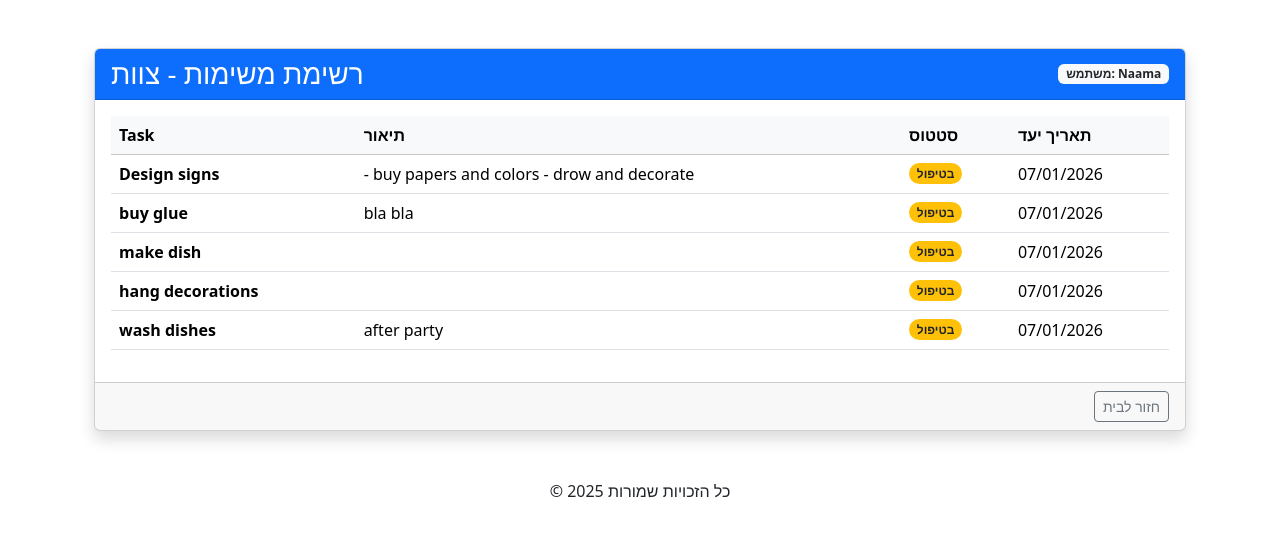
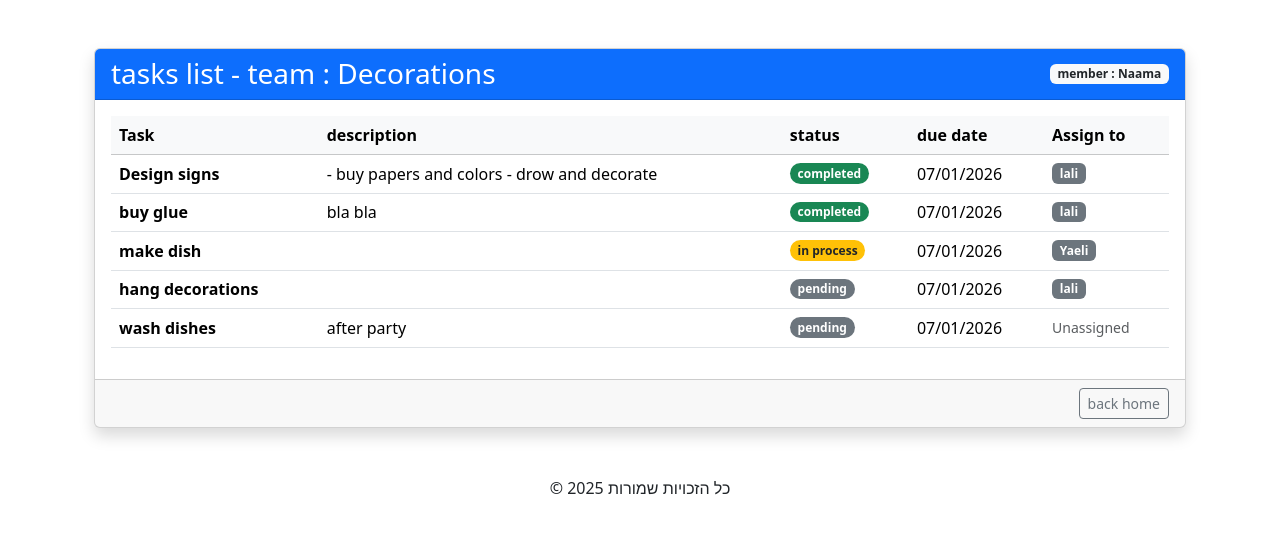
Before and after one commit to naama-git/django-project-tasks, a Django app: template TasksProject/templates/tasksList.html in a window 1280 px wide. Shown: the part 56-593 px from the top of the page. Run offline with Django 5.2, Linux system fonts and the light colour scheme; the template is opened without the code that fills it: values that come from a table or form of the project are taken from there, others are empty; a user stored in the database is signed in; data comes from the database, SQL or seed files in the repository; both versions use the stored data as it was after the commit; some libraries are stand-ins or nearby versions.

Commit message:
assign tasks and change status work perfectly

```diff
--- a/TasksProject/TasksProject/urls.py
+++ b/TasksProject/TasksProject/urls.py
@@ -1,7 +1,7 @@
 
 from django.contrib import admin
 from django.urls import path
-from TasksApp.views import home, tasksListView
+from TasksApp.views import home, tasksListView, update_task_member, update_task_status
 from TasksApp.views import register
 from TasksApp.views import login_view
 
@@ -11,4 +11,6 @@ urlpatterns = [
     path('register/', register, name='register'),
     path('login/', login_view, name='login'),
     path('tasks/', tasksListView, name='tasksList'),
+    path('update-task/<int:task_id>/', update_task_status, name='update_task_status'),
+    path('update-task-member/<int:task_id>/', update_task_member, name='update_task_member'),
 ]
--- a/TasksProject/templates/tasksList.html
+++ b/TasksProject/templates/tasksList.html
@@ -6,8 +6,8 @@
 <div class="container mt-5">
     <div class="card shadow">
         <div class="card-header bg-primary text-white d-flex justify-content-between align-items-center">
-            <h3 class="mb-0">רשימת משימות - צוות {{ user.team }}</h3>
-            <span class="badge bg-light text-dark">משתמש: {{ user.username }}</span>
+            <h3 class="mb-0"> tasks list - team : {{ team}}</h3>
+            <span class="badge bg-light text-dark">member : {{ user.username }}</span>
         </div>
         <div class="card-body">
             <div class="table-responsive">
@@ -15,9 +15,10 @@
                     <thead class="table-light">
                         <tr>
                             <th>Task</th>
-                            <th>תיאור</th>
-                            <th>סטטוס</th>
-                            <th>תאריך יעד</th>
+                            <th>description</th>
+                            <th>status</th>
+                            <th>due date </th>
+                            <th>Assign to</th>
                         </tr>
                     </thead>
                     <tbody>
@@ -26,19 +27,51 @@
                             <td class="fw-bold">{{ task.title }}</td>
                             <td>{{ task.description|truncatechars:50 }}</td>
                             <td>
-                                {% if task.is_completed %}
-                                    <span class="badge rounded-pill bg-success">בוצע</span>
+                                {% if task.status == 'completed' %}
+                                <span class="badge rounded-pill bg-success">completed</span>
+                                {% elif task.status == 'in_process' %}
+                                <span class="badge rounded-pill bg-warning text-dark">in process</span>
                                 {% else %}
-                                    <span class="badge rounded-pill bg-warning text-dark">בטיפול</span>
+                                <span class="badge rounded-pill bg-secondary">pending</span>
                                 {% endif %}
                             </td>
+
                             <td>{{ task.due_date|date:"d/m/Y" }}</td>
-                        </tr>
-                        {% empty %}
+
+                            <td>
+
+                                {% if not task.assigned_employee and not user.is_superuser %}
+                                <form method="post" action="{% url 'update_task_member' task.id %}">
+                                    {% csrf_token %}
+                                    <button type="submit" class="btn btn-sm btn-outline-primary">Assign to me</button>
+                                </form>
+
+
+                                {% elif task.assigned_employee.user == user and not user.is_superuser %}
+                                <form method="post" action="{% url 'update_task_status' task.id %}">
+                                    {% csrf_token %}
+                                    <select name="new_status" class="form-select form-select-sm"
+                                        onchange="this.form.submit()">
+                                        <option value="pending" >
+                                            Pending</option>
+                                        <option value="in_process" >In Process</option>
+                                        <option value="completed" >
+                                            Completed</option>
+                                    </select>
+                                </form>
+
+
+                                {% elif task.assigned_employee %}
+                                <span class="badge bg-secondary">{{ task.assigned_employee.user.username }}</span>
+
+                                {% else %}
+                                <span class="text-muted small">Unassigned</span>
+                                {% endif %}
+                            </td>
                         <tr>
-                            <td colspan="4" class="text-center py-4 text-muted">
-                                <p class="mb-0">אין כרגע משימות לצוות שלך.</p>
-                            </td>
+                            <!-- <td colspan="4" class="text-center py-4 text-muted">
+                                <p class="mb-0">your team does not heve any tasks yet</p>
+                            </td> -->
                         </tr>
                         {% endfor %}
                     </tbody>
@@ -46,7 +79,7 @@
             </div>
         </div>
         <div class="card-footer text-end">
-            <a href="{% url 'home' %}" class="btn btn-outline-secondary btn-sm">חזור לבית</a>
+            <a href="{% url 'home' %}" class="btn btn-outline-secondary btn-sm"> back home</a>
         </div>
     </div>
 </div>
```
Also changed, not shown: TasksProject/TasksApp/views.py (+37 -8 lines), TasksProject/db.sqlite3.
